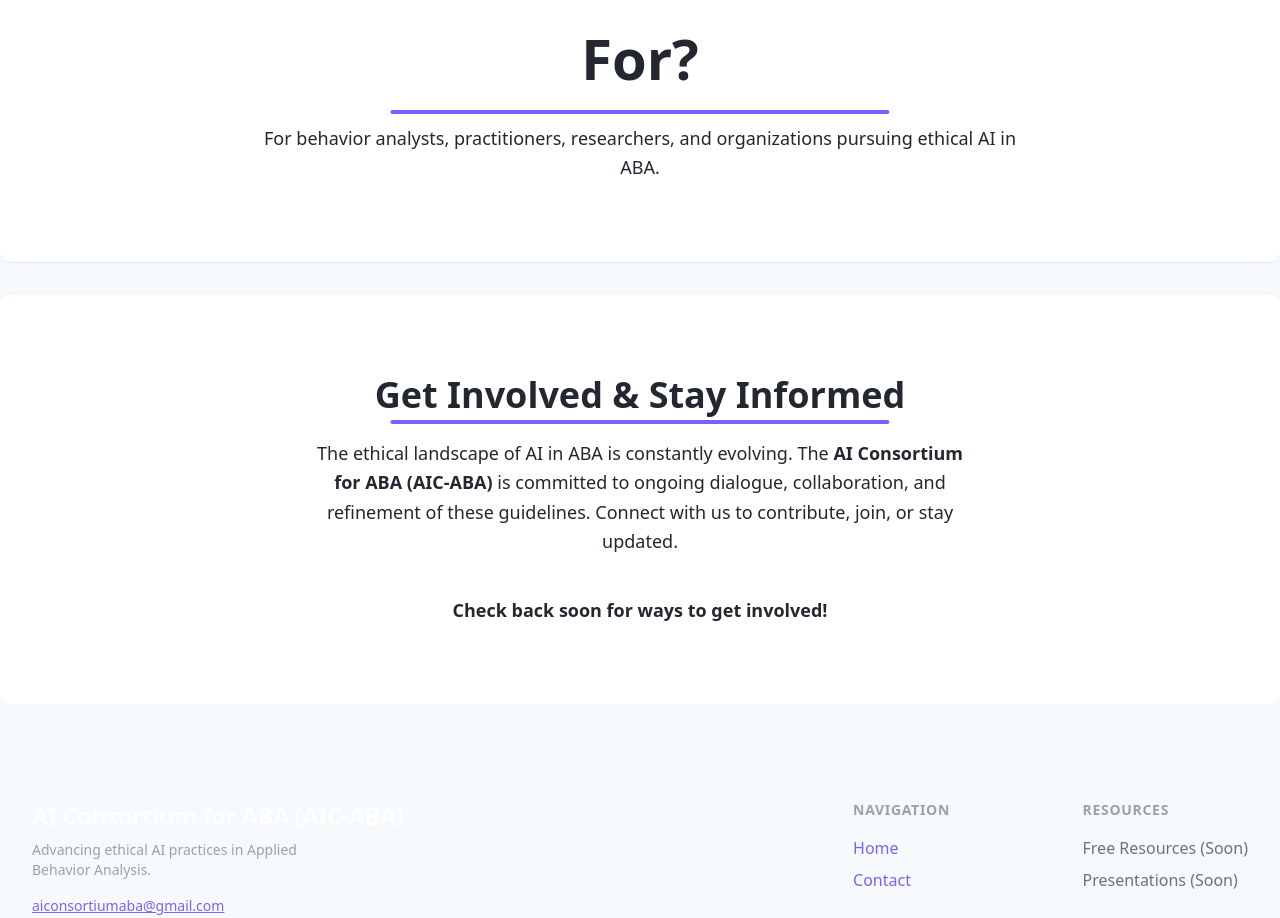
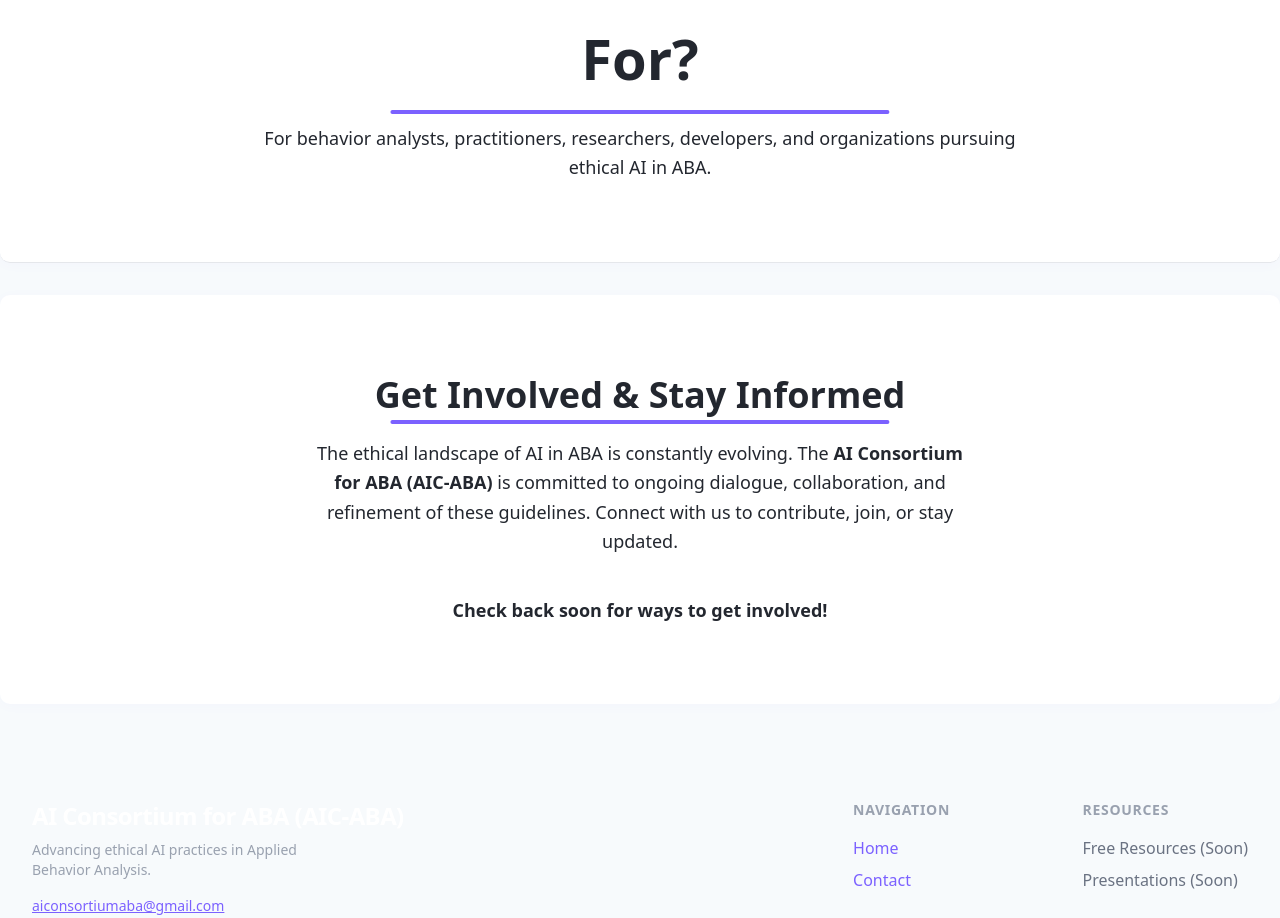
Before and after one commit to lrn2codenow/aicaba, a Next.js app: page / in a window 1280 px wide. Shown: the part 3780-4698 px from the top of the page. Built offline with nearby package versions, Linux system fonts and the light colour scheme.

Commit message:
added developers

```diff
--- a/src/app/page.tsx
+++ b/src/app/page.tsx
@@ -172,7 +172,7 @@ export default function Home() {
         <section id="audience" aria-labelledby="audience-heading" className="py-20 bg-white dark:bg-neutral-900 border-b border-gray-200 dark:border-neutral animate-fadeIn">
           <div className="max-w-4xl mx-auto px-4 sm:px-6 lg:px-8 text-center">
             <h2 id="audience-heading" className="text-[clamp(2.25rem,5vw,3.5rem)] font-bold text-primary mb-6 heading-gradient-underline">Who Are These Guidelines For?</h2>
-            <p className="text-lg text-neutral dark:text-light leading-relaxed max-w-3xl mx-auto">For behavior analysts, practitioners, researchers, and organizations pursuing ethical AI in ABA.</p>
+            <p className="text-lg text-neutral dark:text-light leading-relaxed max-w-3xl mx-auto">For behavior analysts, practitioners, researchers, developers, and organizations pursuing ethical AI in ABA.</p>
           </div>
         </section>
 
```
